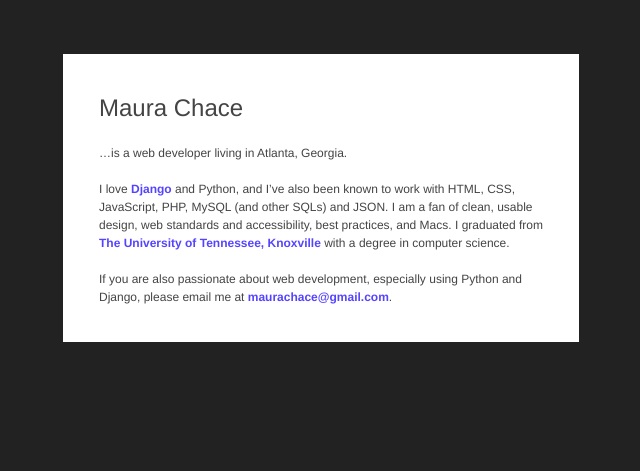
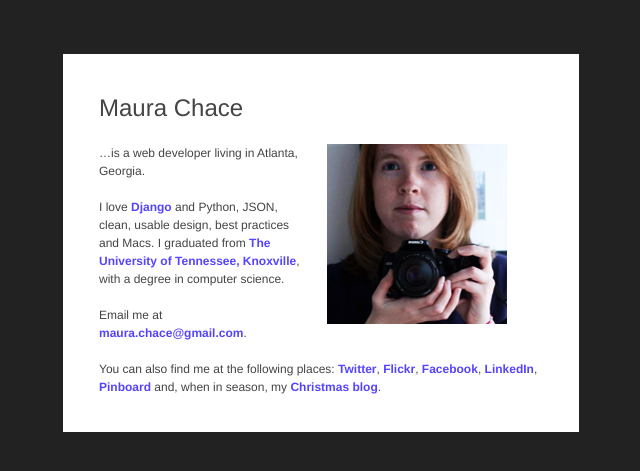
Before and after one commit to maurackelly/maurackelly.github.io, a Jekyll site: the page built from index.md, in a window 1280 px wide. Shown: the top 471 px of the page, without its empty margins (319-959 px from the left). Built offline with Jekyll 4.4.1, drawn with Linux system fonts in a browser that asks for light colours.

Commit message:
Rewrite bio with markdown syntax.

```diff
--- a/index.md
+++ b/index.md
@@ -4,15 +4,21 @@ layout: default
 
 # Maura Chace
 
+<img src="/media/img/about/maura_chace.png" alt="Maura Chace" id="photo" />
+
 &#8230;is a web developer living in Atlanta, Georgia.
 
-I love <a href="http://www.djangoproject.com/">Django</a> and Python, and I've also been known to work with HTML, CSS, JavaScript, PHP, MySQL (and other SQLs) and JSON. I am a fan of clean, usable design, web standards and accessibility, best practices, and Macs. I graduated from <a href="http://www.utk.edu/">The University of Tennessee, Knoxville</a> with a degree in computer science.
+I love [Django][] and Python, JSON, clean, usable design, best practices and Macs. I graduated from [The University of Tennessee, Knoxville][UT], with a degree in computer science.
 
-If you are also passionate about web development, especially using Python and Django, please email me at <a href="mailto:maurachace@gmail.com">maurachace@gmail.com</a>.
+Email me at <a href="mailto:&#109;&#97;&#117;&#114;&#97;&#46;&#99;&#104;&#97;&#99;&#101;&#64;&#103;&#109;&#97;&#105;&#108;&#46;&#99;&#111;&#109;">&#109;&#97;&#117;&#114;&#97;&#46;&#99;&#104;&#97;&#99;&#101;&#64;&#103;&#109;&#97;&#105;&#108;&#46;&#99;&#111;&#109;</a>.
 
-<!--<p>You can also find me at the following places: <a href="http://twitter.com/minarets" rel="me">Twitter</a>,
-<a href="http://www.flickr.com/photos/minarets/" rel="me">Flickr</a>,
-<a href="http://www.facebook.com/maurachace" rel="me">Facebook</a>,
-<a href="http://www.linkedin.com/in/maurachace" rel="me">LinkedIn</a> and
-<a href="http://delicious.com/minarets" rel="me">Delicious</a>
-as well as at <a href="http://www.paragiraffe.com/" rel="me">my blog</a> and my <a href="http://25wishes.com/" rel="me">Christmas blog</a>.-->
+You can also find me at the following places: [Twitter][], [Flickr][], [Facebook], [LinkedIn][], [Pinboard][] and, when in season, my [Christmas blog][Xmas].
+
+[Django]: http://www.djangoproject.com/
+[UT]: http://www.utk.edu/
+[Twitter]: http://twitter.com/minarets
+[Flickr]: http://www.flickr.com/photos/minarets/
+[Facebook]: http://www.facebook.com/maurachace
+[LinkedIn]: http://www.linkedin.com/in/maurachace
+[Pinboard]: https://pinboard.in/u:minarets
+[Xmas]: http://25wishes.com/
```
